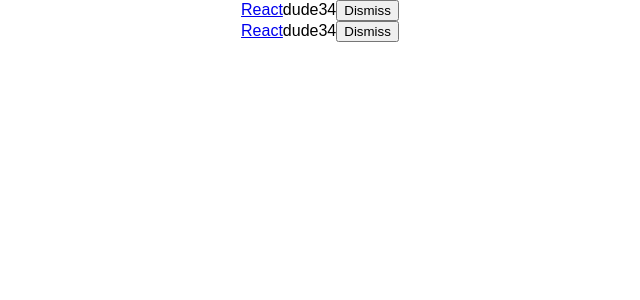
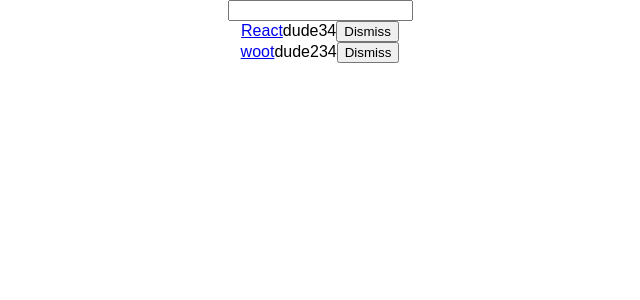
Before and after one commit to Tinusw/hackerTopup, a React (Create React App) app: page / in a window 1280 px wide. Shown: the top 300 px of the page, without its empty margins (320-960 px from the left). Built offline with nearby package versions, Linux system fonts and the light colour scheme.

Commit message:
defined a higher level function to work as a search filter

```diff
--- a/src/App.js
+++ b/src/App.js
@@ -11,14 +11,17 @@
     objectID: 0,
   },
   {
-    title: 'React',
+    title: 'woot',
     url: 'https://google.com',
-    author: 'dude',
+    author: 'dude2',
     num_comments: 3,
     points: 4,
     objectID: 1,
   },
 ];
+
+const isSearched = (searchTerm) => (item) =>
+  !searchTerm || item.title.toLowerCase().includes(searchTerm.toLowerCase());
 
 class App extends Component {
 
@@ -27,9 +30,15 @@
 
     this.state = {
       list,
+      searchTerm: '',
     };
 
+    this.onSearchChange = this.onSearchChange.bind(this);
     this.onDismiss = this.onDismiss.bind(this);
+  }
+
+  onSearchChange(event) {
+    this.setState({ searchTerm: event.target.value });
   }
 
   onDismiss(id) {
@@ -39,9 +48,16 @@
   }
 
   render() {
+    const { searchTerm, list } = this.state;
     return (
       <div className="App">
-        { this.state.list.map(item =>
+        <form>
+          <input
+            type="text"
+            onChange={this.onSearchChange}
+          />
+        </form>
+        { list.filter(isSearched(searchTerm)).map(item =>
           <div key={item.objectID}>
             <span>
               <a href={item.url}>{item.title}</a>
@@ -50,7 +66,10 @@
             <span>{item.num_comments}</span>
             <span>{item.points}</span>
             <span>
-              <button onClick={() => this.onDismiss(item.objectID)} type="button">
+              <button
+                onClick={() => this.onDismiss(item.objectID)}
+                type="button"
+              >
                 Dismiss
               </button>
             </span>
```
